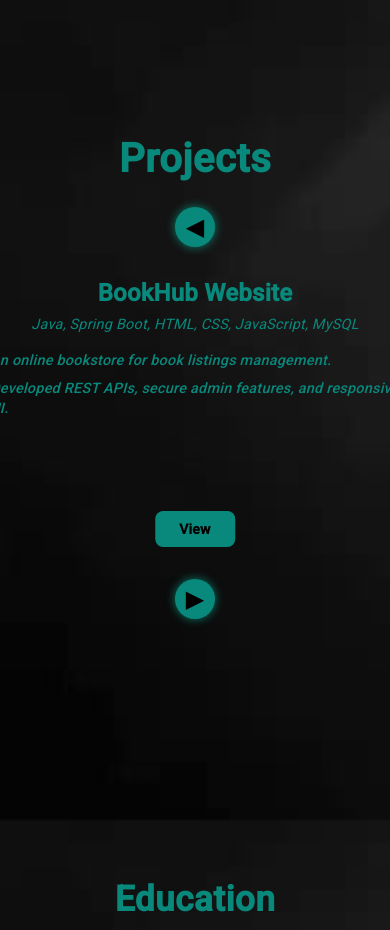
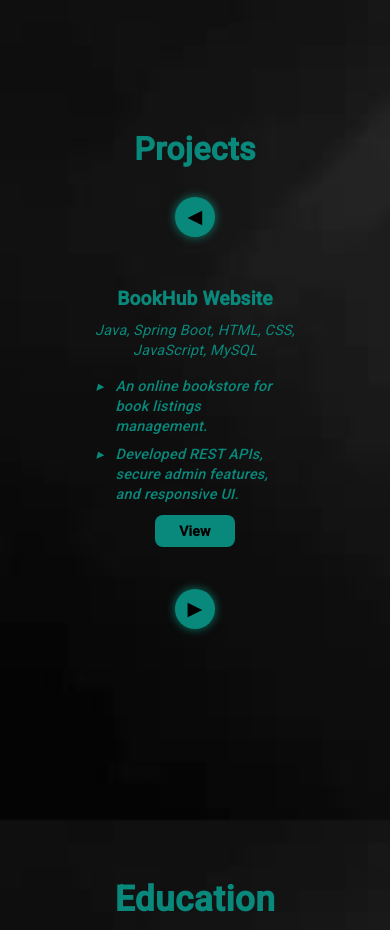
Before and after one commit to sahi26/My-Portfolio, an Angular app: page / in a window 390 px wide. Shown: the part 3400-4330 px from the top of the page. Built offline with nearby package versions, Linux system fonts and the light colour scheme.

Commit message:
Update projects.component.css

```diff
--- a/src/app/components/projects/projects.component.css
+++ b/src/app/components/projects/projects.component.css
@@ -114,3 +114,82 @@
   background-color: #00bfa6;
   color: #fff;
 }
+
+/* Mobile-specific styles for project section */
+@media (max-width: 768px) {
+  .project-card {
+    width: 90%;
+    /* Previously 480px */
+    height: auto;
+    padding-bottom: 4rem;
+    /* Allow space for View button */
+  }
+
+  .project-details {
+    text-align: left;
+    padding: 0 1rem;
+  }
+
+  .project-title {
+    font-size: 2rem;
+  }
+
+  .project-company {
+    font-size: 1.2rem;
+  }
+
+  .arrow-button-container {
+    position: static;
+    display: flex;
+    justify-content: center;
+    align-items: center;
+    gap: 20px;
+    margin-top: 1rem;
+  }
+
+  .arrow-button {
+    position: static;
+    transform: none;
+    width: 40px;
+    height: 40px;
+    font-size: 1.2rem;
+  }
+
+
+  .view-button {
+    position: static;
+    transform: none;
+    margin-top: 1rem;
+  }
+}
+
+@media (max-width: 768px) {
+  .arrow-button-container {
+    position: static;
+    display: flex;
+    justify-content: center;
+    align-items: center;
+    gap: 20px;
+    margin-top: 1rem;
+  }
+
+  .arrow-button {
+    position: static;
+    transform: none;
+    width: 40px;
+    height: 40px;
+    font-size: 1.2rem;
+  }
+
+  .project-card {
+    width: 90%;
+    height: auto;
+    padding: 2rem;
+  }
+
+  .view-button {
+    margin-top: 1rem;
+    position: static;
+    transform: none;
+  }
+}
```
